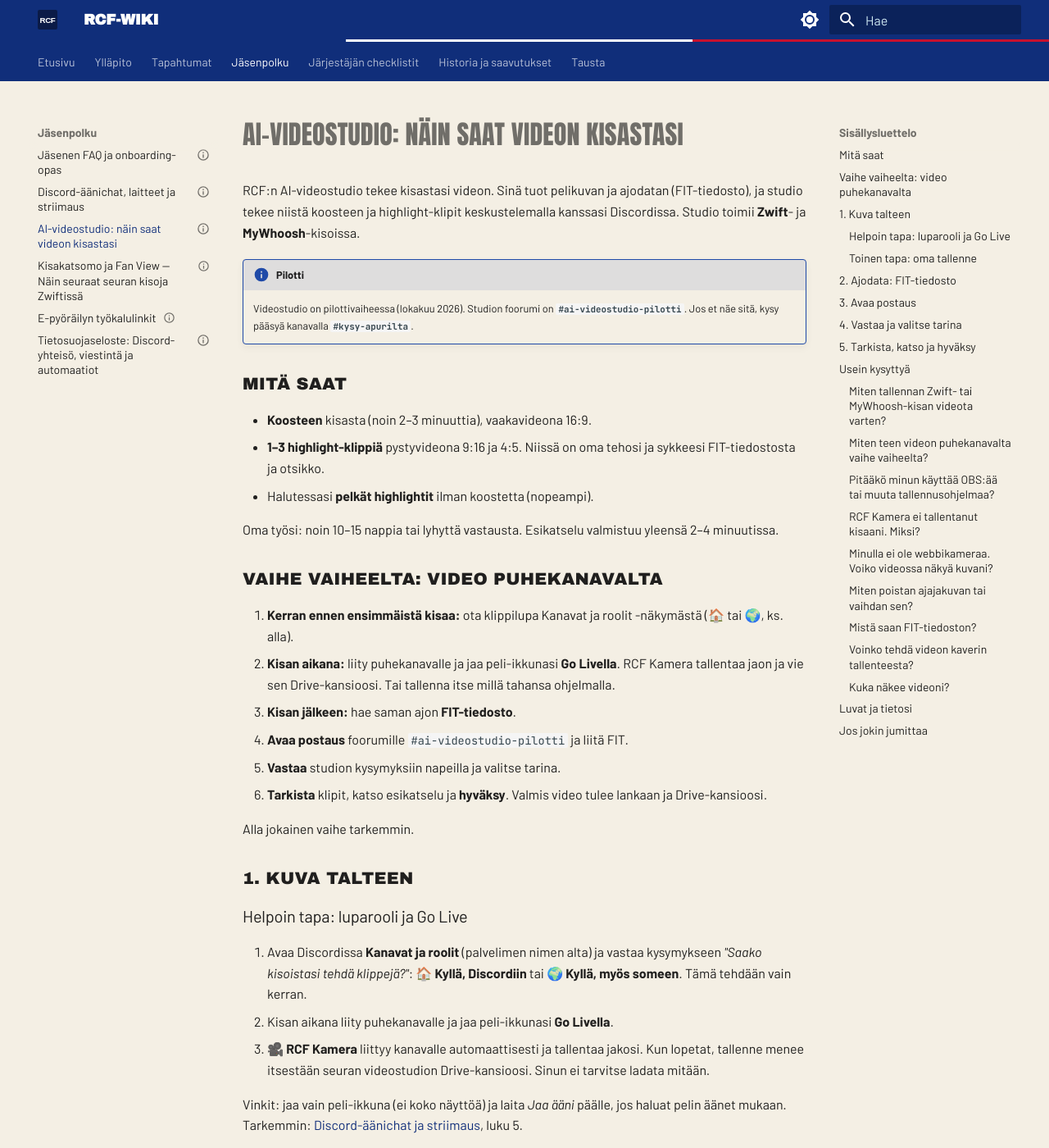
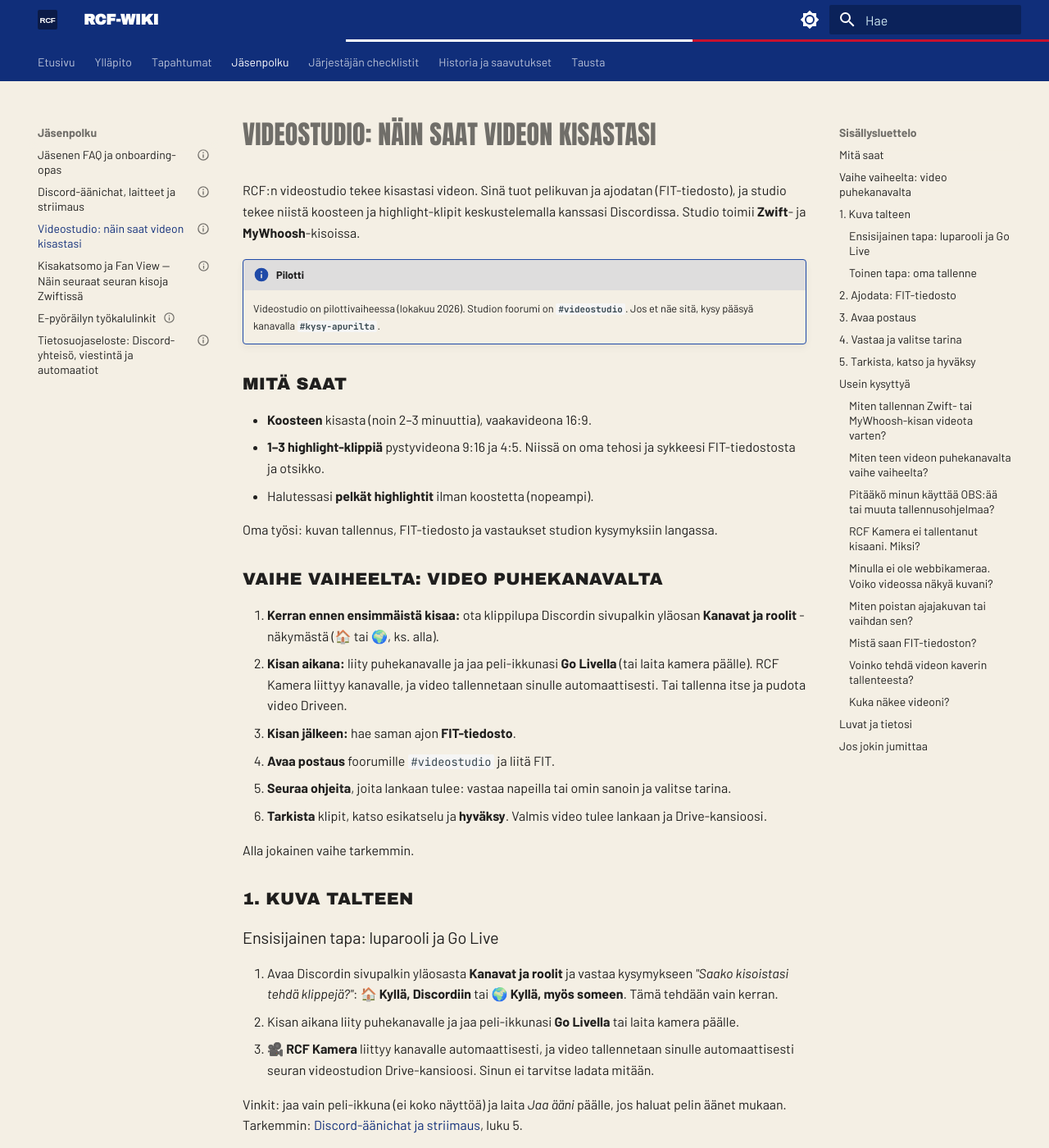
Before and after one commit to ride-club-finland/rcf-wiki, an MkDocs documentation site: the page built from docs/JASENPOLKU/ai_videostudio_ohje.md, in a window 1280 px wide and 1400 px high. Shown: the whole window at 82% size. Built offline with MkDocs 1.6.1 and Material for MkDocs 9.7.7, drawn with Linux system fonts in a browser that asks for light colours; some of the changed text lies outside the part shown.

Commit message:
Videostudion jäsenohje: kanava #videostudio, sivu ohjeista generoitava
Co-Authored-By: Claude Opus 5.5 <noreply@anthropic.com>

```diff
--- a/docs/JASENPOLKU/ai_videostudio_ohje.md
+++ b/docs/JASENPOLKU/ai_videostudio_ohje.md
@@ -5,17 +5,17 @@ related_gold_docs: [member_faq_and_onboarding, discord_aani_ja_striimausopas, ti
 publishability: public_candidate
 status: koostettu_wikiin
 target_audience: kisaaja
-last_verified: 2026-10-25
+last_verified: 2026-10-26
 ---
 
-# AI-videostudio: näin saat videon kisastasi
+# Videostudio: näin saat videon kisastasi
 
-RCF:n AI-videostudio tekee kisastasi videon. Sinä tuot pelikuvan ja ajodatan (FIT-tiedosto), ja studio tekee
+RCF:n videostudio tekee kisastasi videon. Sinä tuot pelikuvan ja ajodatan (FIT-tiedosto), ja studio tekee
 niistä koosteen ja highlight-klipit keskustelemalla kanssasi Discordissa. Studio toimii **Zwift**- ja
 **MyWhoosh**-kisoissa.
 
 !!! info "Pilotti"
-    Videostudio on pilottivaiheessa (lokakuu 2026). Studion foorumi on **`#ai-videostudio-pilotti`**. Jos et näe
+    Videostudio on pilottivaiheessa (lokakuu 2026). Studion foorumi on **`#videostudio`**. Jos et näe
     sitä, kysy pääsyä kanavalla **`#kysy-apurilta`**.
 
 ## Mitä saat
@@ -24,30 +24,31 @@ niistä koosteen ja highlight-klipit keskustelemalla kanssasi Discordissa. Studi
 - **1–3 highlight-klippiä** pystyvideona 9:16 ja 4:5. Niissä on oma tehosi ja sykkeesi FIT-tiedostosta ja otsikko.
 - Halutessasi **pelkät highlightit** ilman koostetta (nopeampi).
 
-Oma työsi: noin 10–15 nappia tai lyhyttä vastausta. Esikatselu valmistuu yleensä 2–4 minuutissa.
+Oma työsi: kuvan tallennus, FIT-tiedosto ja vastaukset studion kysymyksiin langassa.
 
 ## Vaihe vaiheelta: video puhekanavalta
 
-1. **Kerran ennen ensimmäistä kisaa:** ota klippilupa Kanavat ja roolit -näkymästä (🏠 tai 🌍, ks. alla).
-2. **Kisan aikana:** liity puhekanavalle ja jaa peli-ikkunasi **Go Livella**. RCF Kamera tallentaa jaon ja vie
-   sen Drive-kansioosi. Tai tallenna itse millä tahansa ohjelmalla.
+1. **Kerran ennen ensimmäistä kisaa:** ota klippilupa Discordin sivupalkin yläosan **Kanavat ja roolit**
+   -näkymästä (🏠 tai 🌍, ks. alla).
+2. **Kisan aikana:** liity puhekanavalle ja jaa peli-ikkunasi **Go Livella** (tai laita kamera päälle). RCF Kamera
+   liittyy kanavalle, ja video tallennetaan sinulle automaattisesti. Tai tallenna itse ja pudota video Driveen.
 3. **Kisan jälkeen:** hae saman ajon **FIT-tiedosto**.
-4. **Avaa postaus** foorumille `#ai-videostudio-pilotti` ja liitä FIT.
-5. **Vastaa** studion kysymyksiin napeilla ja valitse tarina.
+4. **Avaa postaus** foorumille `#videostudio` ja liitä FIT.
+5. **Seuraa ohjeita**, joita lankaan tulee: vastaa napeilla tai omin sanoin ja valitse tarina.
 6. **Tarkista** klipit, katso esikatselu ja **hyväksy**. Valmis video tulee lankaan ja Drive-kansioosi.
 
 Alla jokainen vaihe tarkemmin.
 
 ## 1. Kuva talteen
 
-### Helpoin tapa: luparooli ja Go Live
+### Ensisijainen tapa: luparooli ja Go Live
 
-1. Avaa Discordissa **Kanavat ja roolit** (palvelimen nimen alta) ja vastaa kysymykseen
+1. Avaa Discordin sivupalkin yläosasta **Kanavat ja roolit** ja vastaa kysymykseen
    *"Saako kisoistasi tehdä klippejä?"*: **🏠 Kyllä, Discordiin** tai **🌍 Kyllä, myös someen**.
    Tämä tehdään vain kerran.
-2. Kisan aikana liity puhekanavalle ja jaa peli-ikkunasi **Go Livella**.
-3. **🎥 RCF Kamera** liittyy kanavalle automaattisesti ja tallentaa jakosi. Kun lopetat, tallenne menee
-   itsestään seuran videostudion Drive-kansioosi. Sinun ei tarvitse ladata mitään.
+2. Kisan aikana liity puhekanavalle ja jaa peli-ikkunasi **Go Livella** tai laita kamera päälle.
+3. **🎥 RCF Kamera** liittyy kanavalle automaattisesti, ja video tallennetaan sinulle automaattisesti seuran
+   videostudion Drive-kansioosi. Sinun ei tarvitse ladata mitään.
 
 Vinkit: jaa vain peli-ikkuna (ei koko näyttöä) ja laita *Jaa ääni* päälle, jos haluat pelin äänet mukaan.
 Tarkemmin: [Discord-äänichat ja striimaus](discord_aani_ja_striimausopas.md), luku 5.
@@ -56,7 +57,7 @@ Tarkemmin: [Discord-äänichat ja striimaus](discord_aani_ja_striimausopas.md),
 
 Go Live on ensisijainen tapa. Voit myös tallentaa kisan itse millä tahansa tallennusohjelmalla ja pudottaa
 videon (mp4, mkv tai mov) suoraan videostudion Driveen omaan kansioosi, jonka nimi on täsmälleen
-Discord-nimesi. Driven osoite on `#ai-videostudio-pilotti`-foorumin kuvauksessa.
+Discord-nimesi. Driven osoite on `#videostudio`-foorumin kuvauksessa.
 
 Tallenteessa pitää näkyä **pelin yläpalkki** (matka ja kisakello): niiden avulla studio osuu oikeisiin
 kohtiin. Paras on pelkkä peli koko kuvassa ilman kehyksiä. Webbikamera on vapaaehtoinen; laita se kulmaan.
@@ -77,9 +78,8 @@ Vapaaehtoiset lisät, jotka parantavat videota:
 
 ## 3. Avaa postaus
 
-Avaa uusi postaus foorumille **`#ai-videostudio-pilotti`**. Otsikoksi kisan nimi, viestiksi riittää
-*"latasin materiaalit"*. Liitä FIT samaan viestiin. Studio löytää tallenteesi nimesi perusteella ja listaa
-tiedostot.
+Avaa uusi postaus foorumille **`#videostudio`**: otsikoksi kisan nimi ja FIT liitteeksi. Studio
+löytää tallenteesi nimesi perusteella ja kysyy loput. **Seuraa ohjeita, joita lankaan tulee näkyviin.**
 
 ## 4. Vastaa ja valitse tarina
 
@@ -98,8 +98,8 @@ kirjoittamalla.
 
 - Saat **klippilistan** ja kuvan jokaisesta hetkestä. Muuta kirjoittamalla, esimerkiksi *"kolmonen pois"* tai
   *"lisää A ja C"*. Studio näyttää muutokset ennen kuin tekee ne (**Tee muutokset**), sitten **Renderöi**.
-- **Esikatselu** tulee lankaan noin 2–4 minuutissa. Anna palautetta tai paina **Hyväksy**.
-- **Täysi laatu** tulee Drive-kansiosi alikansioon `valmiit/` noin 4–8 minuutissa.
+- **Esikatselu** tulee lankaan, kun se on valmis. Anna palautetta tai paina **Hyväksy**.
+- **Täysi laatu** tulee Drive-kansiosi alikansioon `valmiit/`.
 - **Highlightit:** valitse 1–3 hetkeä (maali, kiri, KOM). Studio kysyy, miltä tuntui, ja ehdottaa otsikoita.
 - **Ei webbikameraa?** Studio kysyy ensimmäisen suunnitelman jälkeen, lisätäänkö videoon valokuvasi
   (ajajakuva). Katso alta *"Minulla ei ole webbikameraa"*.
@@ -112,7 +112,7 @@ tallentaa ja vie videon kansioosi. Voit myös tallentaa itse millä tahansa ohje
 
 ### Miten teen videon puhekanavalta vaihe vaiheelta?
 Ota kerran klippilupa (Kanavat ja roolit, 🏠 tai 🌍). Kisan aikana jaa peli Go Livella puhekanavalla, niin
-RCF Kamera tallentaa. Kisan jälkeen avaa postaus `#ai-videostudio-pilotti`-foorumille, liitä FIT ja vastaa
+RCF Kamera tallentaa. Kisan jälkeen avaa postaus `#videostudio`-foorumille, liitä FIT ja vastaa
 studion kysymyksiin. Studio tekee koosteen ja highlightit, ja sinä hyväksyt ne. Vaiheet tarkemmin yllä.
 
 ### Pitääkö minun käyttää OBS:ää tai muuta tallennusohjelmaa?
@@ -150,9 +150,10 @@ Valmiit videot jäävät studion lankaan. Muualle ne menevät vain, jos valitset
 
 ## Luvat ja tietosi
 
-- **Mitään ei julkaista kysymättä.** Valmiit videot jäävät lankaan. Lopuksi valitset, saako seura käyttää niitä
-  somessa ja YouTubessa ja jaetaanko ne kanavalle `#jäsenien-streamit-ja-tallenteet`. Jos olet jo valinnut
-  luparoolin, studio käyttää sitä eikä kysy uudelleen.
+- **Mitään ei julkaista kysymättä.** Valmiit videot jäävät lankaan. Lopuksi studio kysyy, jaetaanko ne
+  jäsenten kanavalle `#jäsenien-streamit-ja-tallenteet` (näkyy vain jäsenille), ja tarvittaessa luvat someen ja
+  YouTubeen. Jos olet jo valinnut luparoolin, studio käyttää sitä eikä kysy uudelleen. Valintaa voi muuttaa
+  Kanavat ja roolit -näkymässä milloin vain.
 - **Kolme lupaa** (Kanavat ja roolit, *"Saako kisoistasi tehdä klippejä?"*): 🏠 **Kyllä, Discordiin** = klipit
   vain seuran Discordiin. 🌍 **Kyllä, myös someen** = lisäksi Instagram ja YouTube. 🎙️ **Puheeni saa käyttää** =
   puheesi saa kuulua klipissä tai näkyä siinä tekstityksenä. Luvat ovat vapaaehtoisia, ja voit perua ne
```
Also changed, not shown: AGENTS.md (+7 -0 lines), docs/JASENPOLKU/discord_aani_ja_striimausopas.md (+1 -1 lines), docs/JASENPOLKU/member_faq_and_onboarding.md (+1 -1 lines), docs/index.md (+1 -1 lines).
